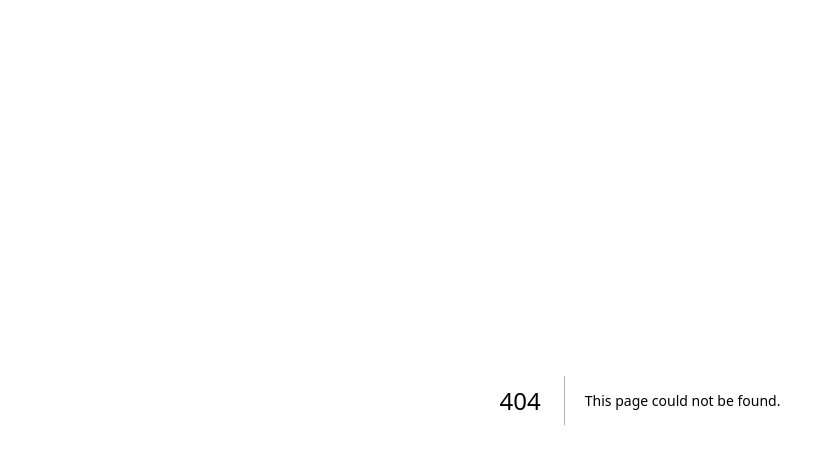
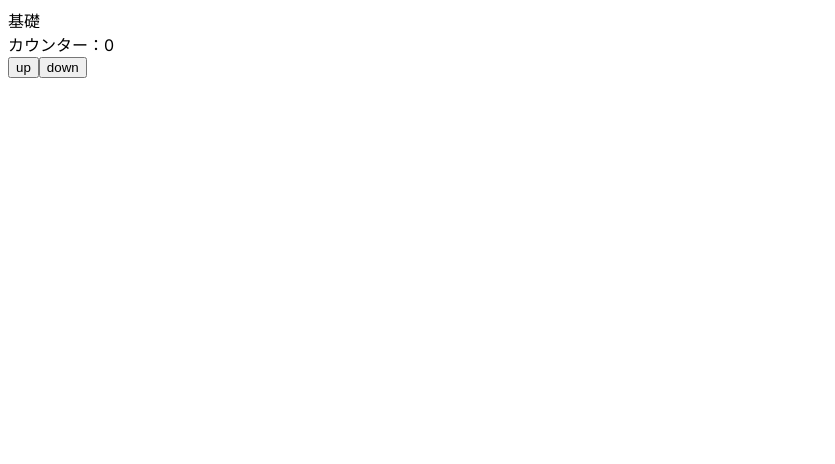
Before and after one commit to akitomonam/react-hooks-100-knocks, a Next.js app in the folder react-codes/: page /basic in a window 1280 px wide. Before the commit this address had no page. Shown: the top 464 px of the page, without its empty margins (0-835 px from the left). Built offline with nearby package versions, Linux system fonts and the light colour scheme.

Commit message:
ノック1

```diff
--- /dev/null
+++ b/react-codes/app/basic/page.js
@@ -0,0 +1,27 @@
+"use client";
+import { useState } from "react";
+
+export default function Home() {
+  const [counterNum, setCounterNum] = useState(0);
+
+  const handleCountUp = () => {
+    setCounterNum((prevCounterNum) => prevCounterNum + 1);
+  };
+
+  const handleCountDown = () => {
+    setCounterNum((prevCounterNum) => prevCounterNum - 1);
+  };
+
+  return (
+    <div>
+      <div>基礎</div>
+      <div>カウンター：{counterNum}</div>
+      <button type="button" onClick={handleCountUp}>
+        up
+      </button>
+      <button type="button" onClick={handleCountDown}>
+        down
+      </button>
+    </div>
+  );
+}
```
